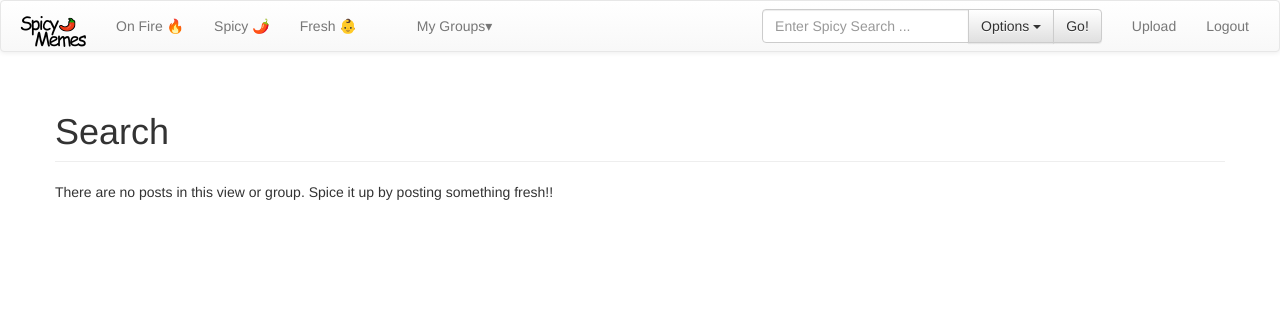
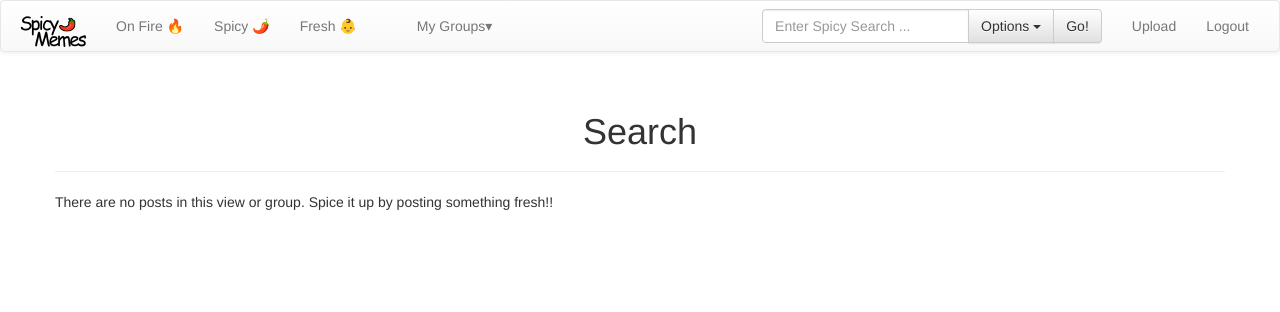
Before and after one commit to spicy-memes17/enterprise-memes, a Django app: page /spicy_memes/search in a window 1280 px wide. Shown: the top 312 px of the page. Run offline with Django 3.2, Linux system fonts and the light colour scheme; data that the repository does not hold is empty; some libraries are stand-ins or nearby versions.

Commit message:
überschrift von contentpage zentriert

```diff
--- a/spicy_memes/templates/content.html
+++ b/spicy_memes/templates/content.html
@@ -20,7 +20,7 @@
         <div class="container">
             <div class="row">
                 <div class="page-header">
-                    <h1 id="headline" style="display: inline">{{ content }}</h1>
+                    <h1 style="text-align: center" id="headline" style="display: inline">{{ content }}</h1>
                     {% if groupview %}
                     <a href="{% url 'spicy_memes:groupDetail' group_name=content%}" style="display: inline-block"> (show members)</a>
                 {% endif %}
```
